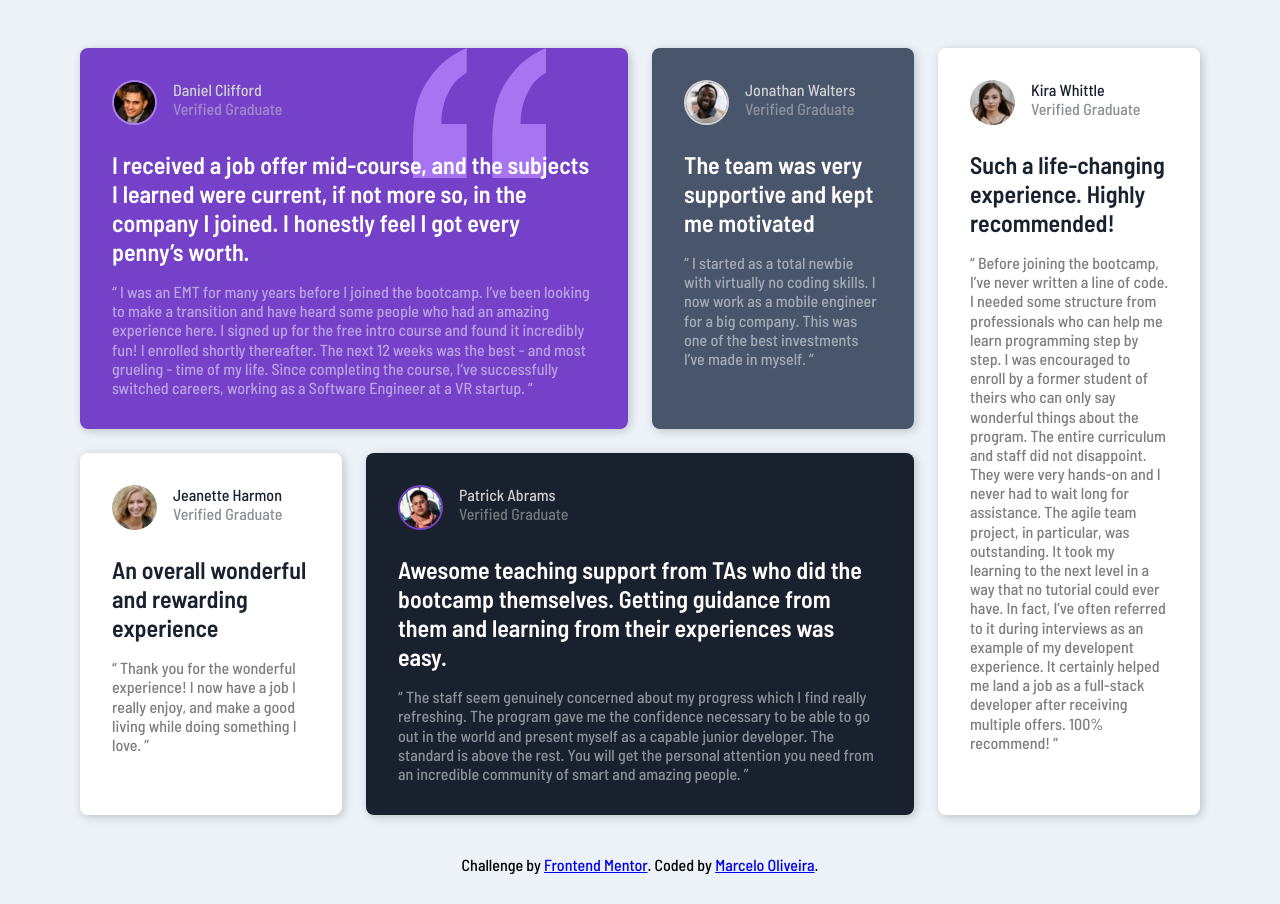
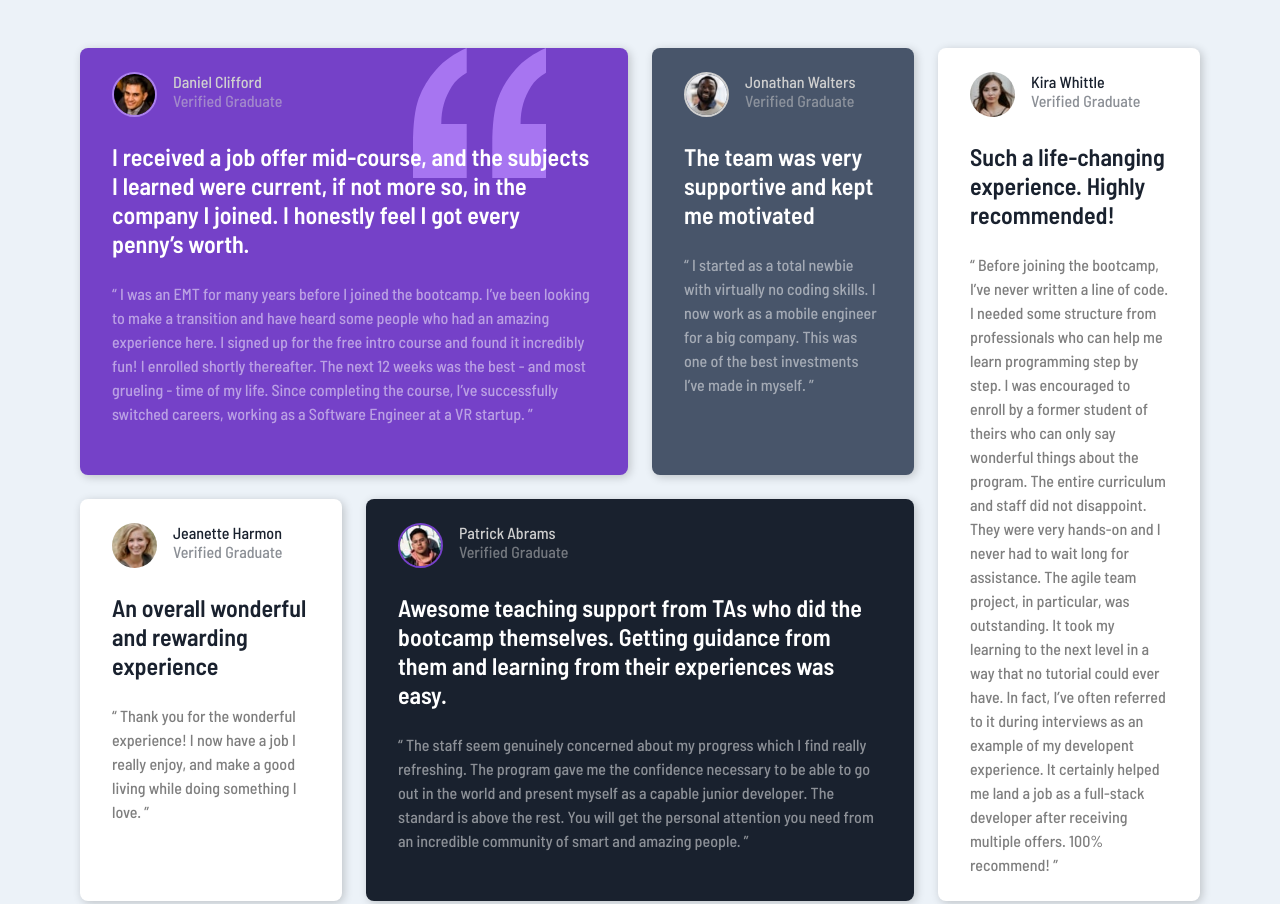
Before and after one commit to heiderick13/testimonials-grid-section, a plain HTML site: page index.html in a window 1280 px wide. Shown: the top 904 px of the page. Before the commit the page ends 874 px from the top, so only its background shows below. Drawn offline with Linux system fonts and the light colour scheme.

Commit message:
final adjustments ok

```diff
--- a/styles/main.css
+++ b/styles/main.css
@@ -71,7 +71,7 @@ main {
 }
 
 .testimonial {
-  padding: 2rem;
+  padding: 1.5rem 2rem;
   border-radius: 0.5rem;
   box-shadow: 2px 2px 10px rgba(0, 0, 0, 0.2);
 }
@@ -107,11 +107,12 @@ main {
   color: var(--Light-gray);
 }
 
-/* .daniel .username,
+.daniel .username,
 .daniel .user-status,
 .daniel .testimonial-title {
-  z-index: 2;
-} */
+  position: relative;
+  z-index: 1;
+}
 
 .user-status {
   opacity: 50%;
@@ -132,14 +133,14 @@ main {
   opacity: 50%;
 }
 
+.testimonial-title {
+  padding-bottom: 1.5rem;
+  position: relative;
+}
+
 .testimonial-text {
   opacity: 50%;
-  line-height: 1.2;
-}
-
-.testimonial-title {
-  padding-bottom: 1rem;
-  position: relative;
+  line-height: 1.5;
 }
 
 @media screen and (max-width: 1000px) {
```
